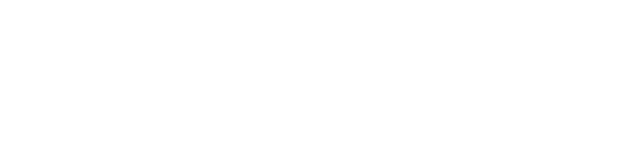
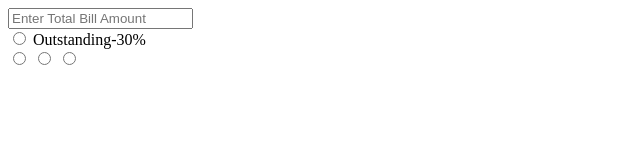
Before and after one commit to nyc0lai/Tip-Calculator, a plain HTML site: page index.html in a window 1280 px wide. Shown: the whole page, without its empty margins (0-640 px from the left). Drawn offline with Linux system fonts and the light colour scheme.

Commit message:
html code

```diff
--- a/index.html
+++ b/index.html
@@ -8,6 +8,13 @@
     <title>Tip-Calculator</title>
 </head>
 <body>
+    <input type="text" name="billAmount" placeholder="Enter Total Bill Amount"><br>
+
+    <input type="radio" name="30%" value="30">
+    <label for="30">Outstanding-30%</label><br>
+    <input type="radio">
+    <input type="radio">
+    <input type="radio">
     <script src="./main.js"></script>
 </body>
 </html>
```
